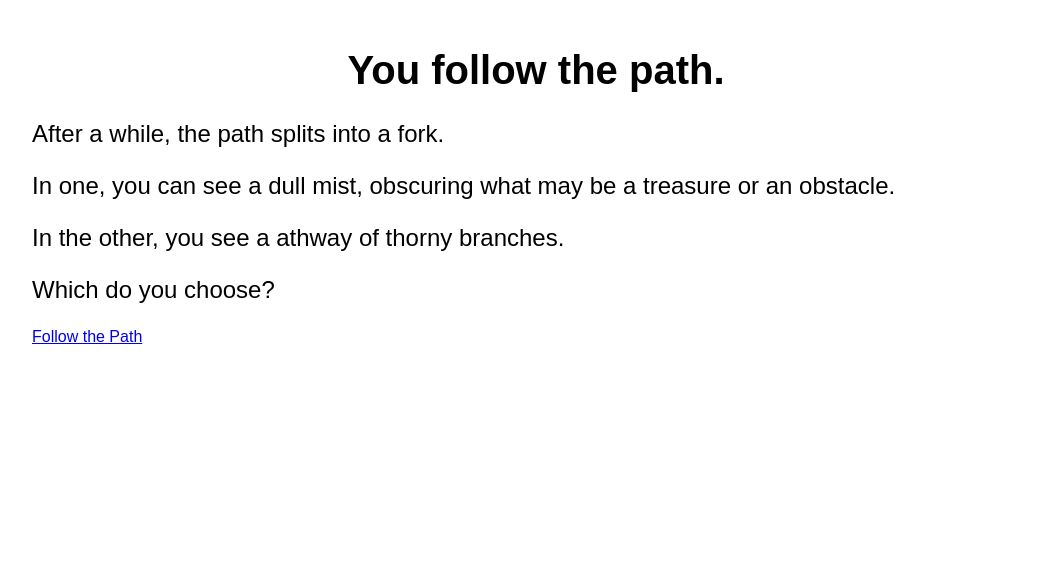
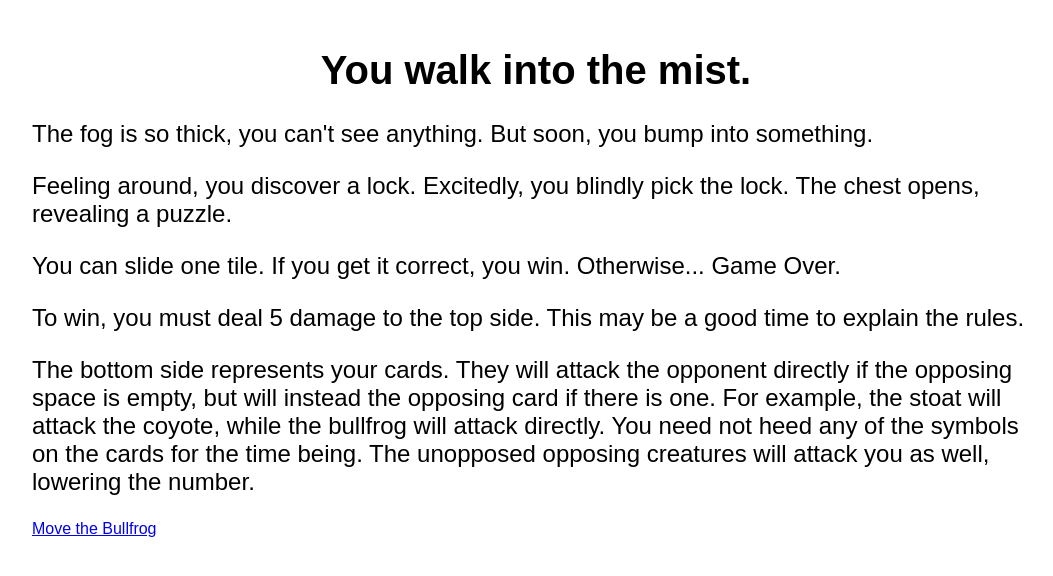
Before and after one commit to xvozi05378/XVOZI05378.github.io, a plain HTML site: page obscuredPath.html in a window 1280 px wide. Shown: the whole page, without its empty margins (104-1157 px from the left). Drawn offline with Linux system fonts and the light colour scheme.

Commit message:
Update obscuredPath.html

```diff
--- a/obscuredPath.html
+++ b/obscuredPath.html
@@ -3,11 +3,12 @@
   <link rel="stylesheet" type="text/css" href="./style.css" />
   </head>
   <body>
-    <h1>You follow the path.</h1>
-    <p>After a while, the path splits into a fork.</p>
-    <p>In one, you can see a dull mist, obscuring what may be a treasure or an obstacle.</p>
-    <p>In the other, you see a athway of thorny branches.</p>
-    <p>Which do you choose?</p>
-    <a href="./beginning.html">Follow the Path</a>
+    <h1>You walk into the mist.</h1>
+    <p>The fog is so thick, you can't see anything. But soon, you bump into something.</p>
+    <p>Feeling around, you discover a lock. Excitedly, you blindly pick the lock. The chest opens, revealing a puzzle.</p>
+    <p>You can slide one tile. If you get it correct, you win. Otherwise... Game Over.</p>
+    <p>To win, you must deal 5 damage to the top side. This may be a good time to explain the rules.</p>
+    <p>The bottom side represents your cards. They will attack the opponent directly if the opposing space is empty, but will instead the opposing card if there is one. For example, the stoat will attack the coyote, while the bullfrog will attack directly. You need not heed any of the symbols on the cards for the time being. The unopposed opposing creatures will attack you as well, lowering the number.</p>
+    <a href="./death.html">Move the Bullfrog</a>
   </body>
 </html>
```
